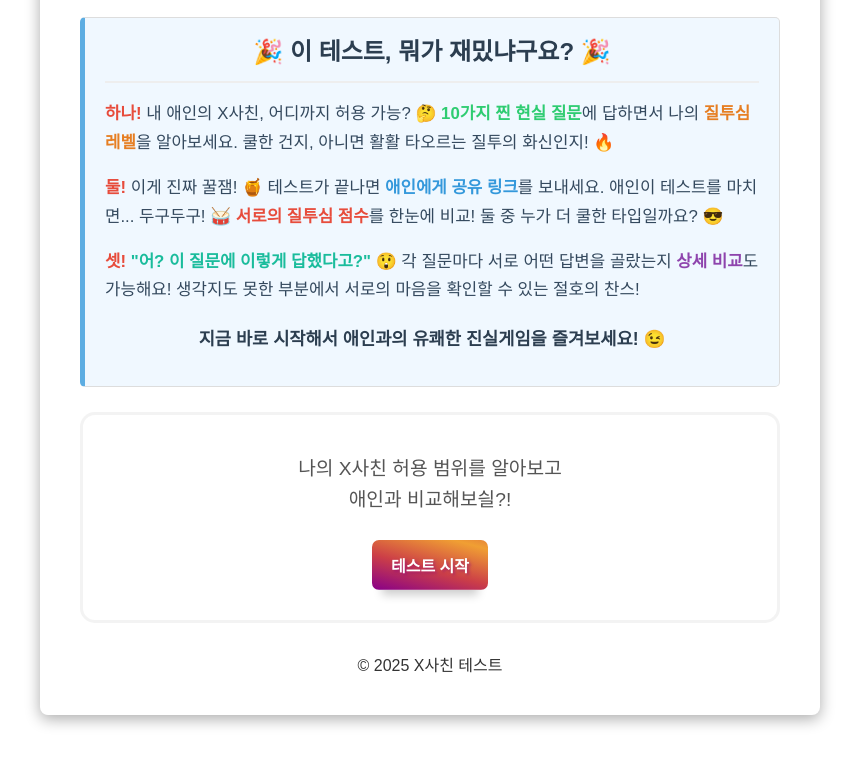
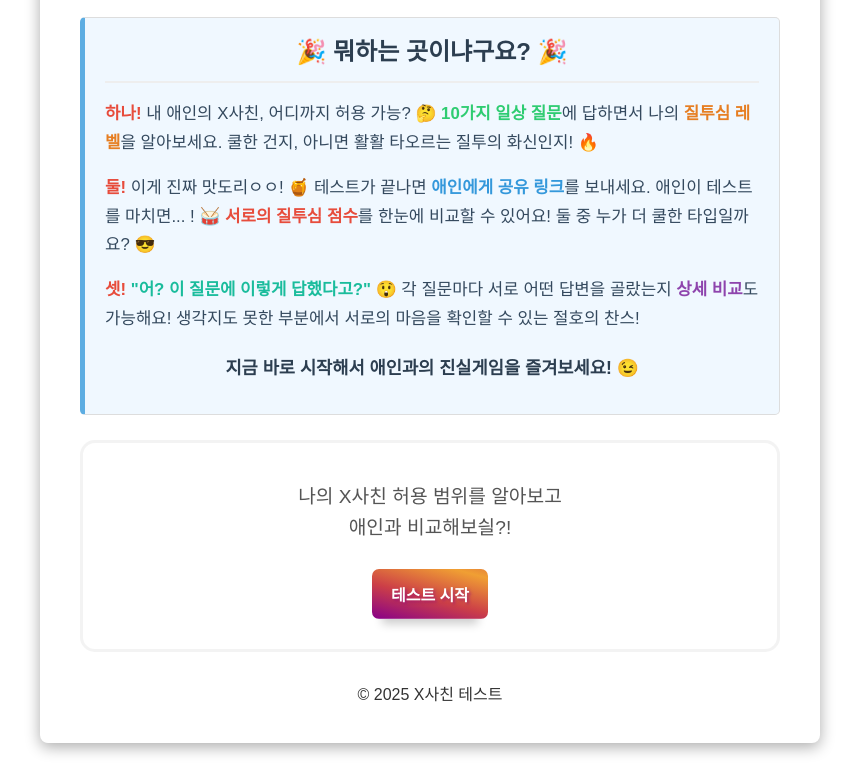
Before and after one commit to vkqnclawnn/XSACHIN, a website: page index.html in a window 1280 px wide. Shown: the part 172-935 px from the top of the page, without its empty margins (210-1069 px from the left). Before the commit the page ends 907 px from the top, so only its background shows below. Drawn offline with Linux system fonts and the light colour scheme.

Commit message:
Update code

```diff
--- a/index.html
+++ b/index.html
@@ -40,18 +40,18 @@
         </header>
 
         <section id="site-description" style="background-color: #f0f8ff; border-left: 5px solid #5dade2; padding: 15px 20px; margin-bottom: 25px; text-align: left; border-radius: 5px;">
-            <h2 style="color: #2c3e50; font-size: 1.5em; margin-top: 0; margin-bottom: 10px; text-align: center;">🎉 이 테스트, 뭐가 재밌냐구요? 🎉</h2>
+            <h2 style="color: #2c3e50; font-size: 1.5em; margin-top: 0; margin-bottom: 10px; text-align: center;">🎉 뭐하는 곳이냐구요? 🎉</h2>
             <p style="color: #34495e; font-size: 1.05em; line-height: 1.7;">
-                <strong style="color: #e74c3c;">하나!</strong> 내 애인의 X사친, 어디까지 허용 가능? 🤔 <strong style="color: #2ecc71;">10가지 찐 현실 질문</strong>에 답하면서 나의 <strong style="color: #e67e22;">질투심 레벨</strong>을 알아보세요. 쿨한 건지, 아니면 활활 타오르는 질투의 화신인지! 🔥
+                <strong style="color: #e74c3c;">하나!</strong> 내 애인의 X사친, 어디까지 허용 가능? 🤔 <strong style="color: #2ecc71;">10가지 일상 질문</strong>에 답하면서 나의 <strong style="color: #e67e22;">질투심 레벨</strong>을 알아보세요. 쿨한 건지, 아니면 활활 타오르는 질투의 화신인지! 🔥
             </p>
             <p style="color: #34495e; font-size: 1.05em; line-height: 1.7;">
-                <strong style="color: #e74c3c;">둘!</strong> 이게 진짜 꿀잼! 🍯 테스트가 끝나면 <strong style="color: #3498db;">애인에게 공유 링크</strong>를 보내세요. 애인이 테스트를 마치면... 두구두구! 🥁 <strong style="color: #e74c3c;">서로의 질투심 점수</strong>를 한눈에 비교! 둘 중 누가 더 쿨한 타입일까요? 😎
+                <strong style="color: #e74c3c;">둘!</strong> 이게 진짜 맛도리ㅇㅇ! 🍯 테스트가 끝나면 <strong style="color: #3498db;">애인에게 공유 링크</strong>를 보내세요. 애인이 테스트를 마치면... ! 🥁 <strong style="color: #e74c3c;">서로의 질투심 점수</strong>를 한눈에 비교할 수 있어요! 둘 중 누가 더 쿨한 타입일까요? 😎
             </p>
             <p style="color: #34495e; font-size: 1.05em; line-height: 1.7;">
                 <strong style="color: #e74c3c;">셋!</strong> <strong style="color: #1abc9c;">"어? 이 질문에 이렇게 답했다고?"</strong> 😲 각 질문마다 서로 어떤 답변을 골랐는지 <strong style="color: #8e44ad;">상세 비교</strong>도 가능해요! 생각지도 못한 부분에서 서로의 마음을 확인할 수 있는 절호의 찬스!
             </p>
             <p style="color: #2c3e50; font-size: 1.1em; text-align: center; margin-top: 20px; font-weight: bold;">
-                지금 바로 시작해서 애인과의 유쾌한 진실게임을 즐겨보세요! 😉
+                지금 바로 시작해서 애인과의 진실게임을 즐겨보세요! 😉
             </p>
         </section>
 
```
